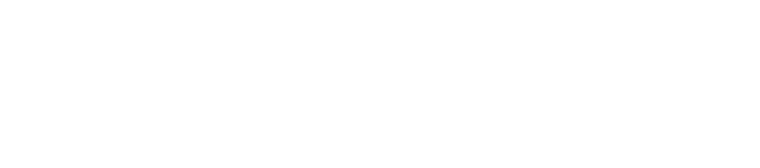
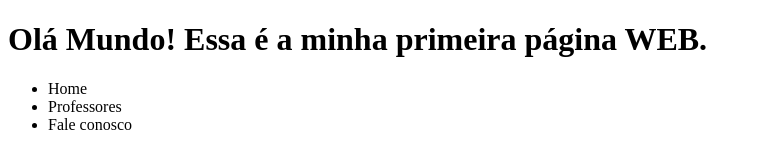
Before and after one commit to pauloanjo/devaria-aulaHTML-2031, a plain HTML site: page index.html in a window 1280 px wide. Shown: the whole page, without its empty margins (0-760 px from the left). Drawn offline with Linux system fonts and the light colour scheme.

Commit message:
Inclusão da lista

```diff
--- a/index.html
+++ b/index.html
@@ -7,6 +7,16 @@
     <title>Olá Mundo</title>
 </head>
 <body>
-
+    <header>
+        <h1>
+            Olá Mundo! Essa é a minha primeira página WEB.</h1>
+        <nav>
+            <ul>
+                <li>Home </li>
+                <li>Professores</li>
+                <li>Fale conosco</li>
+            </ul>
+        </nav>
+    </header>
 </body>
 </html>
```
